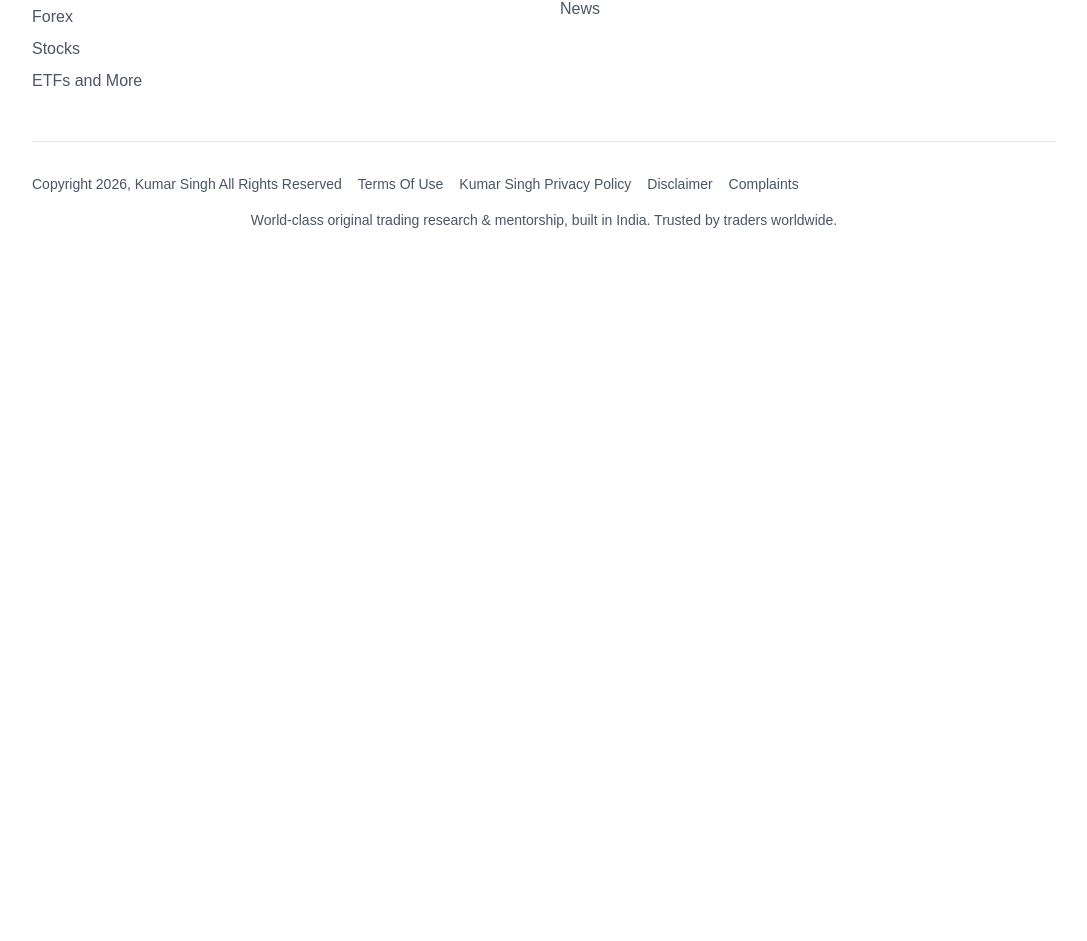
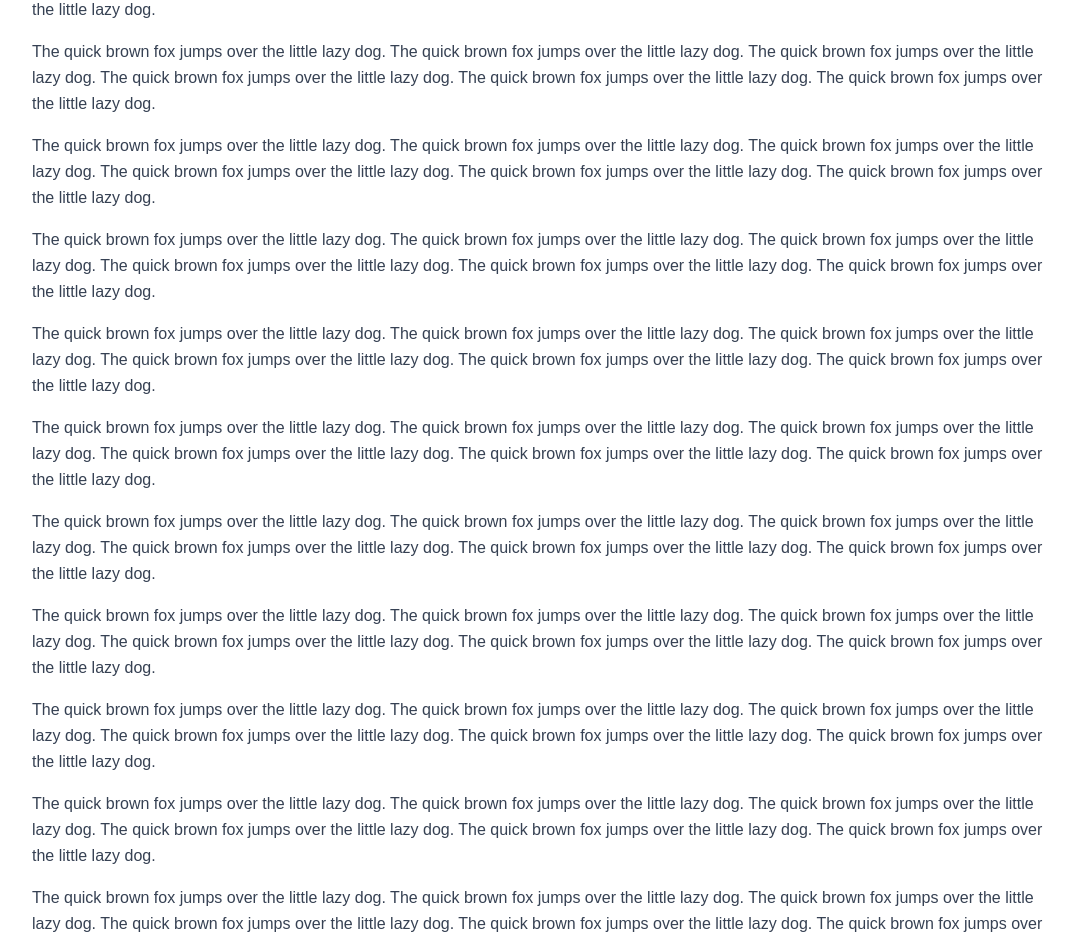
Before and after one commit to abhiTagline28/trading-kumar-demo, a Next.js app: page / in a window 1280 px wide. Shown: the part 4212-5153 px from the top of the page, without its empty margins (96-1183 px from the left). Before the commit the page ends 4490 px from the top, so only its background shows below. Built offline with nearby package versions, Linux system fonts and the light colour scheme.

Commit message:
Added home page SEO

```diff
--- a/app/page.tsx
+++ b/app/page.tsx
@@ -6,6 +6,7 @@ import PopularPrograms from '@/components/PopularPrograms';
 import MentorshipBanner from '@/components/MentorshipBanner';
 import CommunitySection from '@/components/CommunitySection';
 import TestimonialsCarousel from '@/components/TestimonialsCarousel';
+import SEOSection from '@/components/SEOSection';
 import Footer from '@/components/Footer';
 
 export default function Home() {
@@ -20,6 +21,7 @@ export default function Home() {
         <MentorshipBanner />
         <CommunitySection />
         <TestimonialsCarousel />
+        <SEOSection />
       </main>
       <Footer />
     </div>
--- a/components/Footer.tsx
+++ b/components/Footer.tsx
@@ -1,10 +1,10 @@
 import Link from 'next/link';
 
-export default function Footer() {
+export default function Footer(): React.JSX.Element {
   const currentYear = new Date().getFullYear();
 
   return (
-    <footer className="bg-white">
+    <footer className="bg-gray-100">
       <div className="mx-auto w-[85%] px-4 py-12 sm:px-6 lg:px-8">
         <div className="grid gap-8 sm:grid-cols-2 lg:grid-cols-4">
           {/* Resources */}
@@ -170,9 +170,9 @@ export default function Footer() {
         </div>
 
         {/* Bottom Bar */}
-        <div className="mt-12 border-t border-gray-200 pt-8">
+        <div className="mt-12 border-t border-gray-300 pt-8">
           <div className="flex flex-col gap-4 sm:flex-row sm:items-center sm:justify-between">
-            <div className="flex flex-wrap gap-4 text-sm text-gray-600">
+            <div className="flex flex-wrap items-center gap-4 text-sm text-gray-600">
               <span>Copyright {currentYear}, Kumar Singh All Rights Reserved</span>
               <Link
                 href="/terms"
--- /dev/null
+++ b/components/SEOSection.tsx
@@ -0,0 +1,93 @@
+export default function SEOSection(): React.JSX.Element {
+  return (
+    <section className="bg-white py-12 lg:py-16">
+      <div className="mx-auto w-[85%] px-4 sm:px-6 lg:px-8">
+        <div className="mx-auto max-w-5xl space-y-4 text-left">
+          <h2 className="mb-6 text-2xl font-semibold text-black lg:text-3xl">
+            Join the trading community trusted by traders worldwide for
+            structure, clarity, and disciplined growth.
+          </h2>
+          <div className="space-y-4 text-sm leading-relaxed text-gray-700 lg:text-base">
+            <p>
+              The quick brown fox jumps over the little lazy dog. The quick brown
+              fox jumps over the little lazy dog. The quick brown fox jumps over
+              the little lazy dog. The quick brown fox jumps over the little lazy
+              dog. The quick brown fox jumps over the little lazy dog. The quick
+              brown fox jumps over the little lazy dog.
+            </p>
+            <p>
+              The quick brown fox jumps over the little lazy dog. The quick brown
+              fox jumps over the little lazy dog. The quick brown fox jumps over
+              the little lazy dog. The quick brown fox jumps over the little lazy
+              dog. The quick brown fox jumps over the little lazy dog. The quick
+              brown fox jumps over the little lazy dog.
+            </p>
+            <p>
+              The quick brown fox jumps over the little lazy dog. The quick brown
+              fox jumps over the little lazy dog. The quick brown fox jumps over
+              the little lazy dog. The quick brown fox jumps over the little lazy
+              dog. The quick brown fox jumps over the little lazy dog. The quick
+              brown fox jumps over the little lazy dog.
+            </p>
+            <p>
+              The quick brown fox jumps over the little lazy dog. The quick brown
+              fox jumps over the little lazy dog. The quick brown fox jumps over
+              the little lazy dog. The quick brown fox jumps over the little lazy
+              dog. The quick brown fox jumps over the little lazy dog. The quick
+              brown fox jumps over the little lazy dog.
+            </p>
+            <p>
+              The quick brown fox jumps over the little lazy dog. The quick brown
+              fox jumps over the little lazy dog. The quick brown fox jumps over
+              the little lazy dog. The quick brown fox jumps over the little lazy
+              dog. The quick brown fox jumps over the little lazy dog. The quick
+              brown fox jumps over the little lazy dog.
+            </p>
+            <p>
+              The quick brown fox jumps over the little lazy dog. The quick brown
+              fox jumps over the little lazy dog. The quick brown fox jumps over
+              the little lazy dog. The quick brown fox jumps over the little lazy
+              dog. The quick brown fox jumps over the little lazy dog. The quick
+              brown fox jumps over the little lazy dog.
+            </p>
+            <p>
+              The quick brown fox jumps over the little lazy dog. The quick brown
+              fox jumps over the little lazy dog. The quick brown fox jumps over
+              the little lazy dog. The quick brown fox jumps over the little lazy
+              dog. The quick brown fox jumps over the little lazy dog. The quick
+              brown fox jumps over the little lazy dog.
+            </p>
+            <p>
+              The quick brown fox jumps over the little lazy dog. The quick brown
+              fox jumps over the little lazy dog. The quick brown fox jumps over
+              the little lazy dog. The quick brown fox jumps over the little lazy
+              dog. The quick brown fox jumps over the little lazy dog. The quick
+              brown fox jumps over the little lazy dog.
+            </p>
+            <p>
+              The quick brown fox jumps over the little lazy dog. The quick brown
+              fox jumps over the little lazy dog. The quick brown fox jumps over
+              the little lazy dog. The quick brown fox jumps over the little lazy
+              dog. The quick brown fox jumps over the little lazy dog. The quick
+              brown fox jumps over the little lazy dog.
+            </p>
+            <p>
+              The quick brown fox jumps over the little lazy dog. The quick brown
+              fox jumps over the little lazy dog. The quick brown fox jumps over
+              the little lazy dog. The quick brown fox jumps over the little lazy
+              dog. The quick brown fox jumps over the little lazy dog. The quick
+              brown fox jumps over the little lazy dog.
+            </p>
+            <p>
+              The quick brown fox jumps over the little lazy dog. The quick brown
+              fox jumps over the little lazy dog. The quick brown fox jumps over
+              the little lazy dog. The quick brown fox jumps over the little lazy
+              dog. The quick brown fox jumps over the little lazy dog. The quick
+              brown fox jumps over the little lazy dog.
+            </p>
+          </div>
+        </div>
+      </div>
+    </section>
+  );
+}
```
